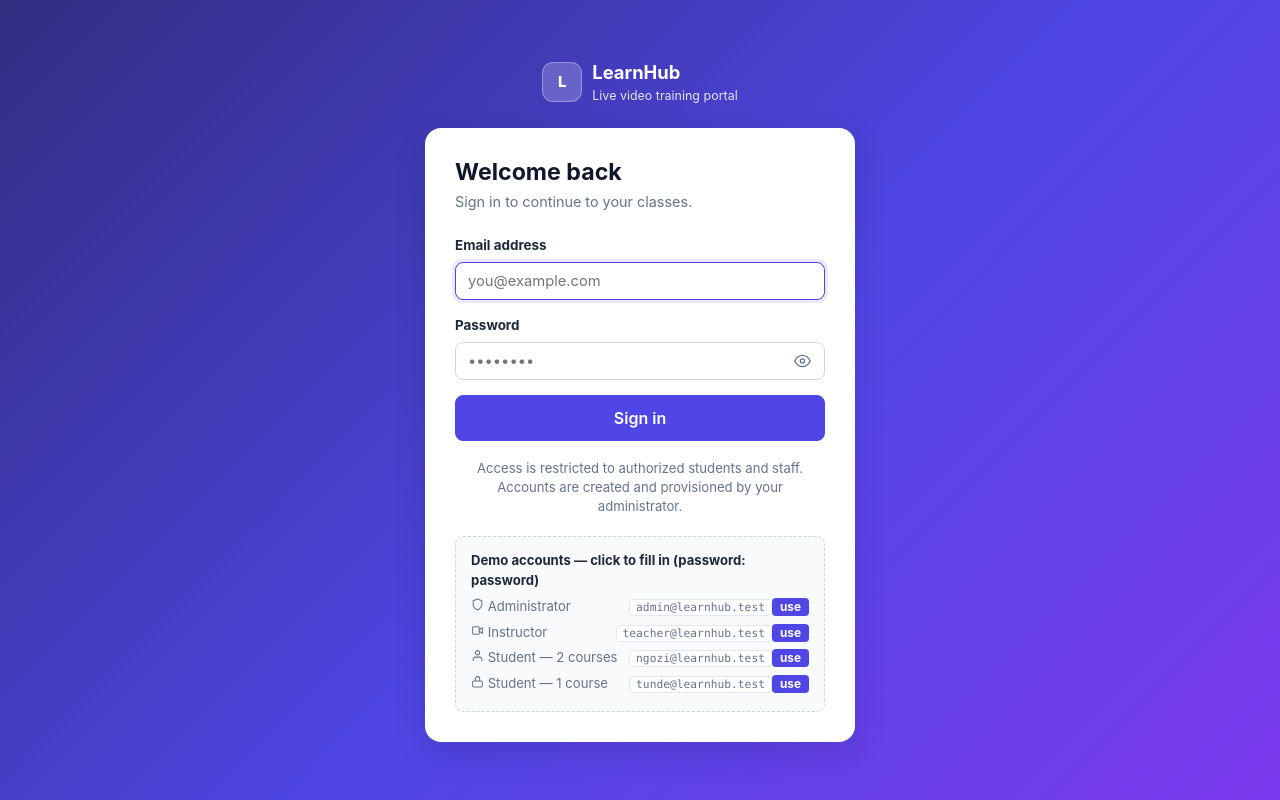
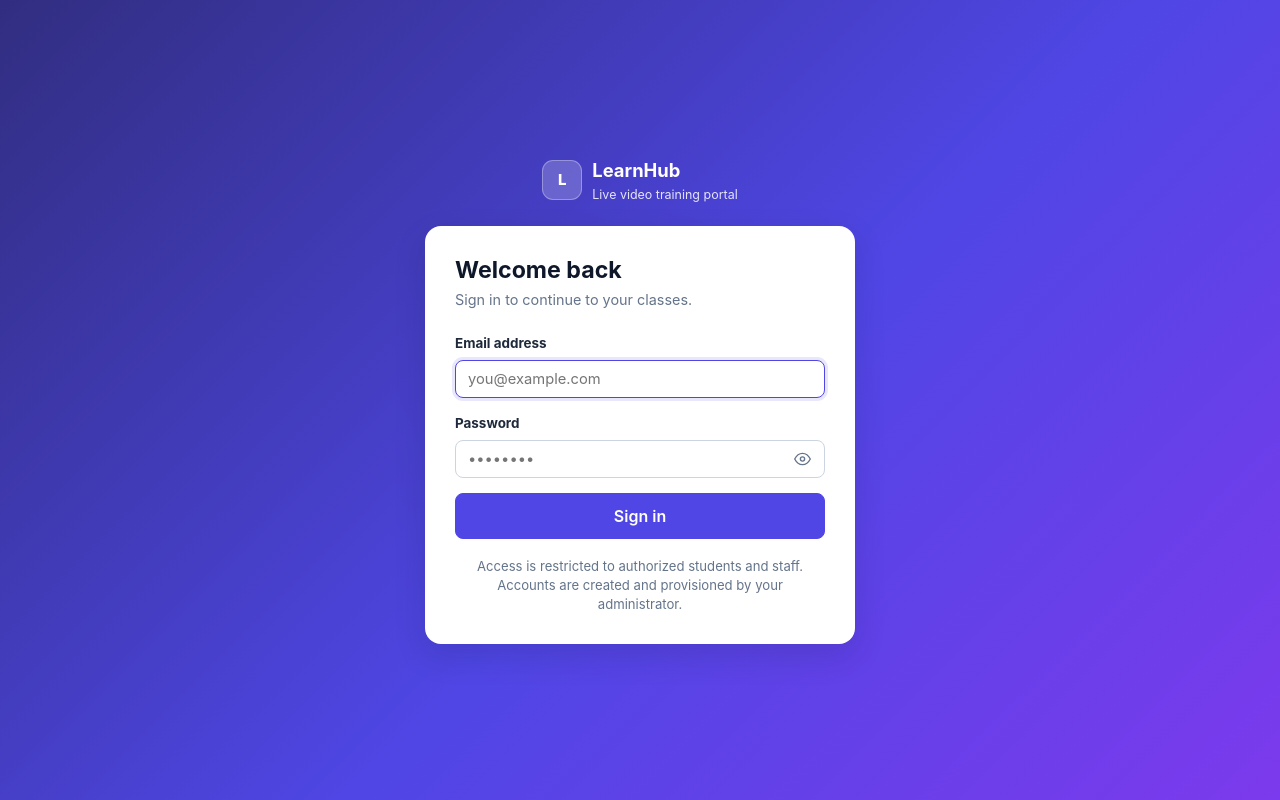
Before and after one commit to sconibrandventures-commits/learnhub, a React (Vite) app: page /login in a window 1280 px wide. Built offline with nearby package versions, Linux system fonts and the light colour scheme.

Commit message:
Remove Appwrite endpoint box completely from login screen

```diff
--- a/src/pages/Auth.jsx
+++ b/src/pages/Auth.jsx
@@ -118,23 +118,6 @@ export function Login() {
       <div className="auth-alt" style={{ fontSize: '.82rem', color: '#64748b', lineHeight: 1.45 }}>
         Access is restricted to authorized students and staff. Accounts are created and provisioned by your administrator.
       </div>
-
-      {isDemo && (
-        <div className="demo-accounts">
-          <b>Demo accounts — click to fill in (password: password)</b>
-          {DEMO_ACCOUNTS.map((a) => (
-            <div className="row row--between" key={a.email}>
-              <span>
-                <Icon name={a.icon} size={13} /> {a.role}
-              </span>
-              <span>
-                <code>{a.email}</code>
-                <button className="fill" type="button" onClick={() => fill(a.email)}>use</button>
-              </span>
-            </div>
-          ))}
-        </div>
-      )}
     </Shell>
   )
 }
```
